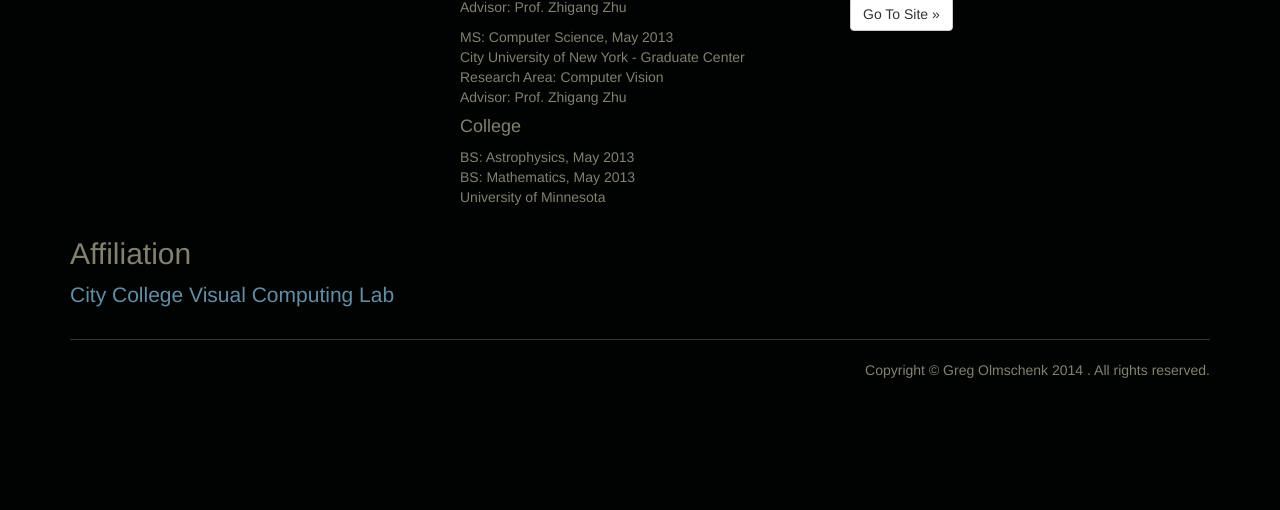
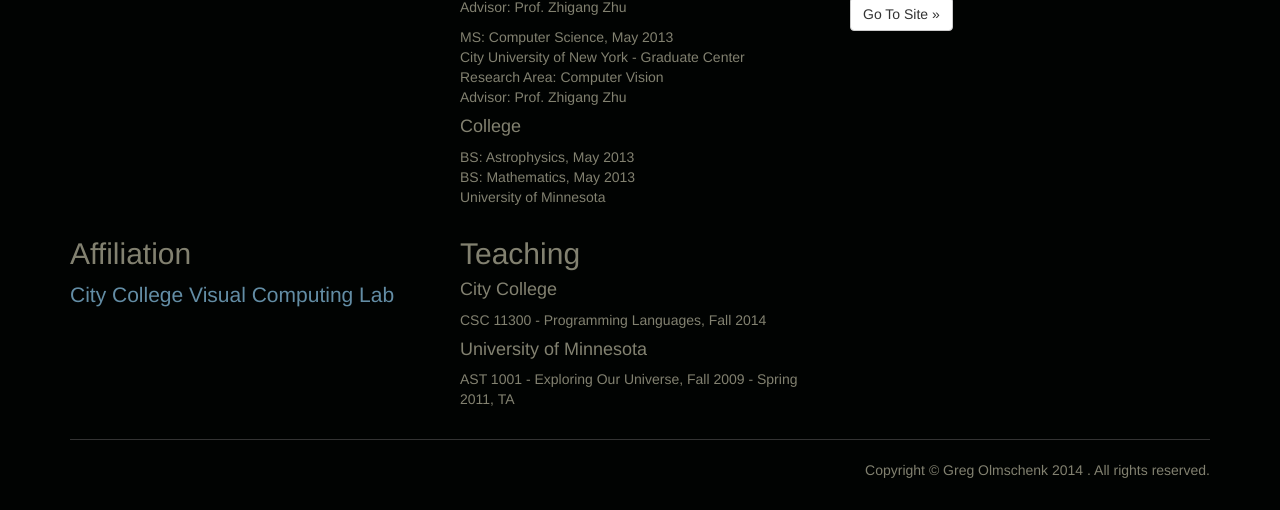
Before and after one commit to golmschenk/homepage_OLD, a Python web app: template templates/landing.html in a window 1280 px wide. Shown: the part 535-1045 px from the top of the page. Before the commit the page ends 913 px from the top, so only its background shows below. Run offline with Jinja, Linux system fonts and the light colour scheme; the template is opened without the code that fills it, so the values that code supplies are empty; some libraries are stand-ins or nearby versions.

Commit message:
Add teaching column

```diff
--- a/templates/landing.html
+++ b/templates/landing.html
@@ -74,6 +74,18 @@
                 <p><a href="http://ccvcl.org">City College Visual Computing Lab</a></p>
                 </span>
             </div>
+
+            <div class="col-md-4">
+                <h2>Teaching</h2>
+                <h4>City College</h4>
+                <p>
+                    CSC 11300 - Programming Languages, Fall 2014<br>
+                </p>
+                <h4>University of Minnesota</h4>
+                <p>
+                    AST 1001 - Exploring Our Universe, Fall 2009 - Spring 2011, TA<br>
+                </p>
+            </div>
         </div>
 
         <hr>
```
